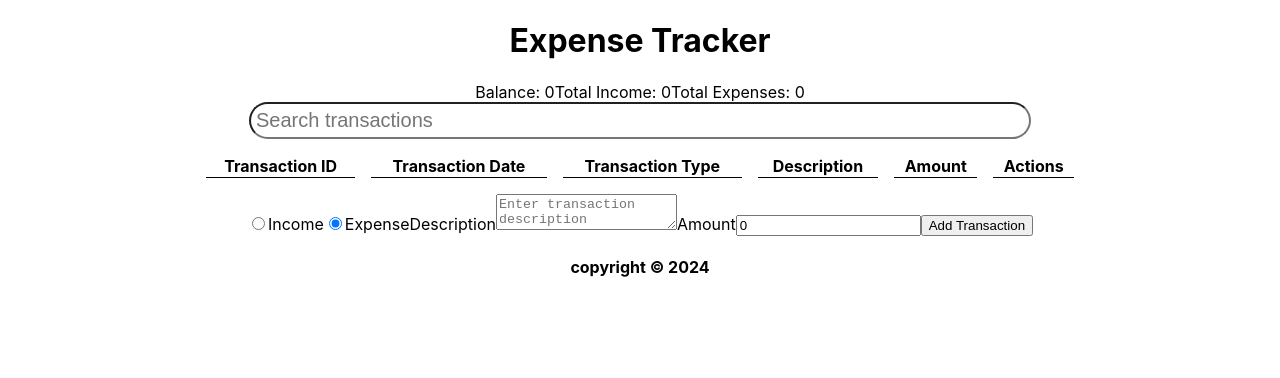
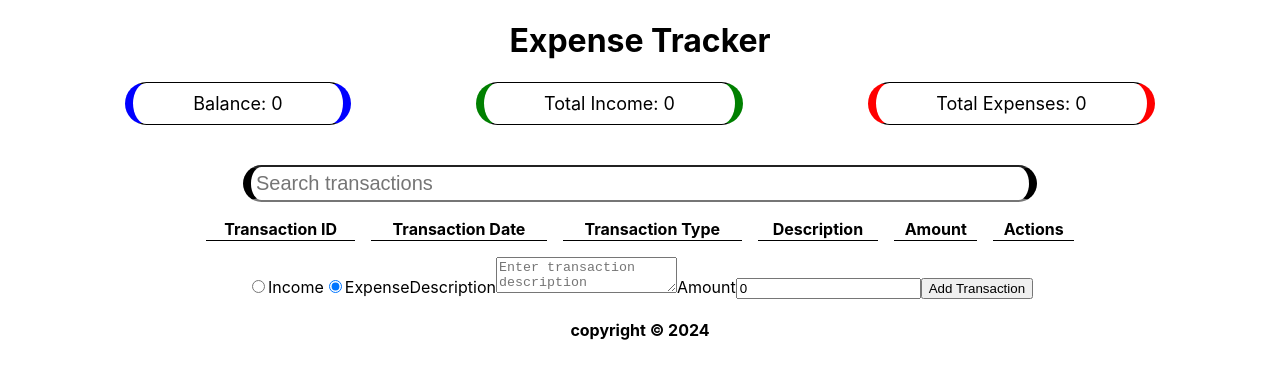
Before and after one commit to enowmbi/expense-tracker-react, a React (Create React App) app: page / in a window 1280 px wide. Shown: the top 378 px of the page. Built offline with nearby package versions, Linux system fonts and the light colour scheme.

Commit message:
Add more styling to summary boxes

```diff
--- a/src/App.css
+++ b/src/App.css
@@ -45,4 +45,41 @@ svg{
    font-size: 20px;
    border-radius: 60px;
    padding: 5px;
+   border-left: 8px solid black;
+   border-right: 8px solid black;
 }
+
+#summary{
+   display: flex;
+   flex-direction: row;
+   justify-content: space-evenly;
+   align-items: center;
+   margin-bottom: 40px;
+}
+
+#summary div{
+    border: 1px solid black;
+    padding-top: 10px;
+    padding-bottom: 10px;
+    padding-left: 60px;
+    padding-right: 60px;
+    border-radius: 50px;
+}
+
+#summary #balance{
+    border-left: 8px solid blue;
+    border-right: 8px solid blue;
+    font-size: 18px;
+}
+
+#summary #total-income{
+    border-left: 8px solid green;
+    border-right: 8px solid green;
+    font-size: 18px;
+}
+
+#summary #total-expenses{
+    border-left: 8px solid red;
+    border-right: 8px solid red;
+    font-size: 18px;
+}
--- a/src/components/IncomeExpenseSummary.js
+++ b/src/components/IncomeExpenseSummary.js
@@ -4,11 +4,11 @@ import TotalIncome from '../components/TotalIncome'
 
 const IncomeExpenseSummary = ({netBalance, totalIncome, totalExpenses}) =>{
     return(
-        <>
+        <div id="summary">
             <NetBalance netBalance={netBalance}/>
             <TotalIncome totalIncome={totalIncome}/>
             <TotalExpenses totalExpenses={totalExpenses}/>
-        </>
+        </div>
     )
 }
 
--- a/src/components/NetBalance.js
+++ b/src/components/NetBalance.js
@@ -1,6 +1,6 @@
 const NetBalance = ({netBalance}) =>{
     return(
-      <span>Balance: {netBalance}</span>
+      <div id="balance">Balance: {netBalance}</div>
     )
 }
 
--- a/src/components/TotalExpenses.js
+++ b/src/components/TotalExpenses.js
@@ -1,6 +1,6 @@
 const TotalExpenses = ({totalExpenses}) =>{
     return(
-      <span>Total Expenses: {totalExpenses}</span>
+      <div id="total-expenses">Total Expenses: {totalExpenses}</div>
     )
 }
 
--- a/src/components/TotalIncome.js
+++ b/src/components/TotalIncome.js
@@ -1,6 +1,6 @@
 const TotalIncome = ({totalIncome}) =>{
     return(
-      <span>Total Income: {totalIncome}</span>
+      <div id="total-income">Total Income: {totalIncome}</div>
     )
 }
 
```
